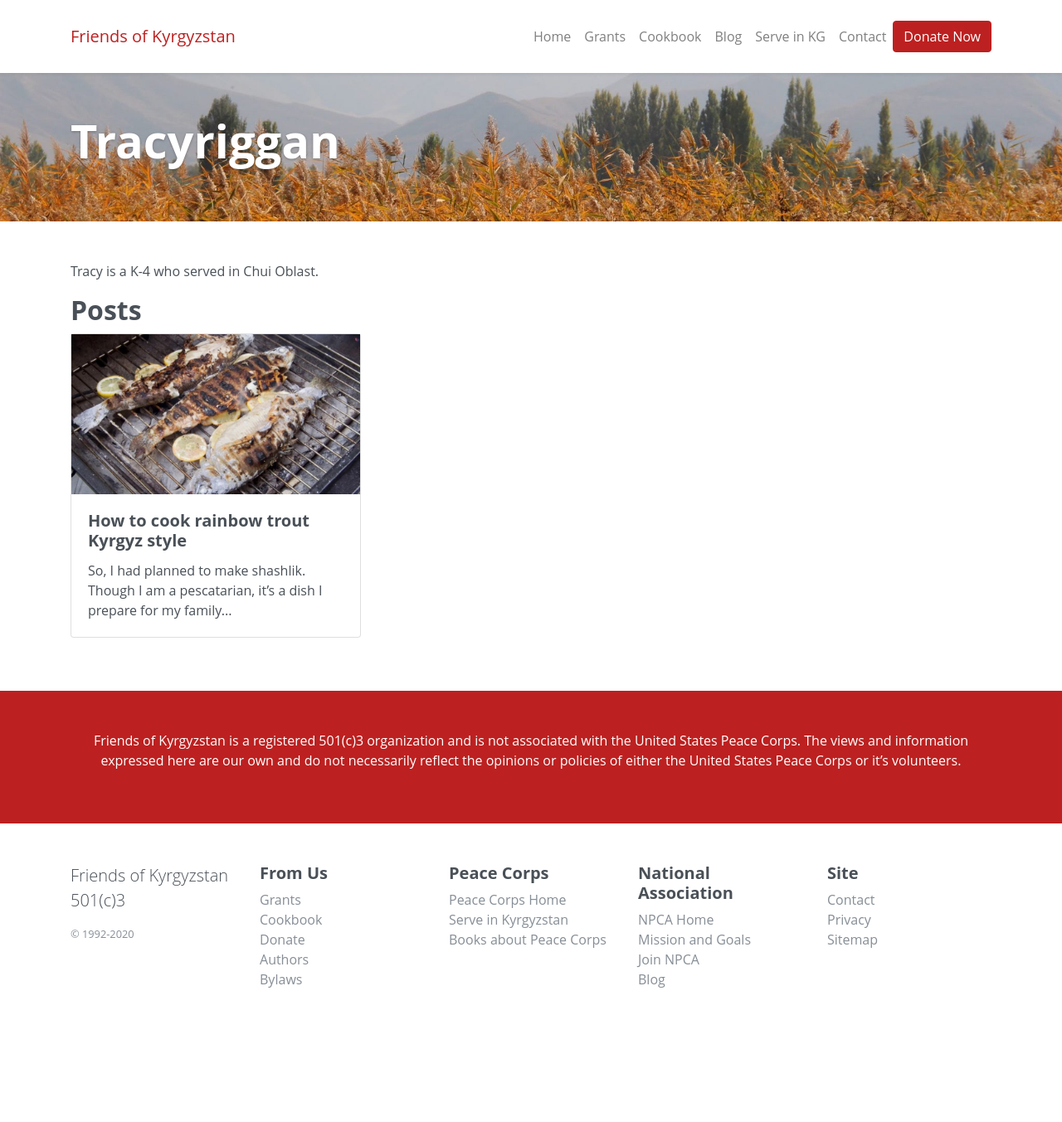
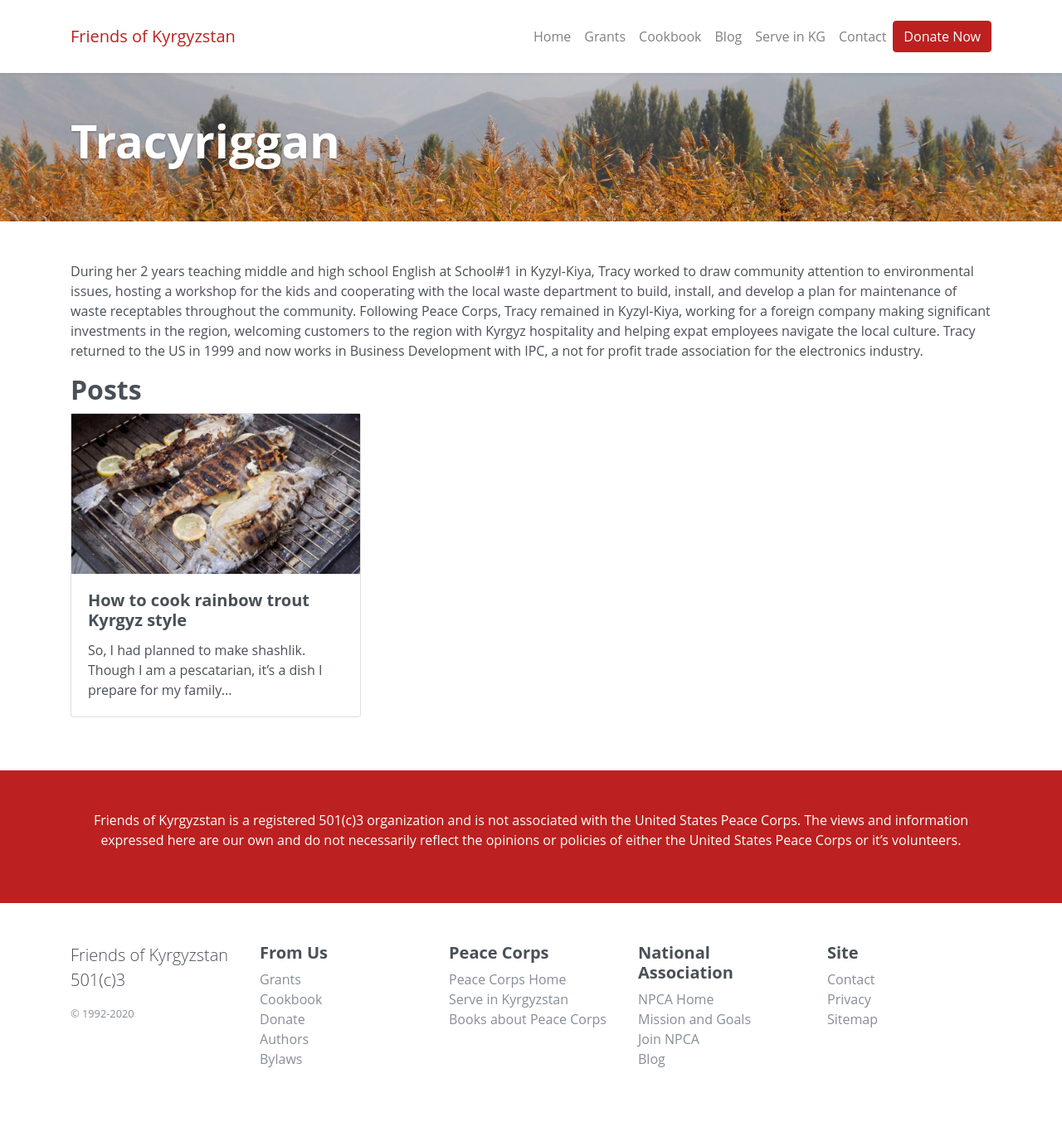
Before and after one commit to judsonlmoore/friendsofkyrgyzstan.org, a Jekyll site: the page built from _authors/tracyriggan.md, in a window 1280 px wide. Shown: the whole page at 83% size. Built offline with Jekyll 4.4.1, drawn with Linux system fonts in a browser that asks for light colours; nearby versions of some CDN libraries; comment, search, counter and statistics services are not loaded; before the commit the page ends 1257 px from its top, so only the background shows below that.

Commit message:
Update tracyriggan.md

```diff
--- a/_authors/tracyriggan.md
+++ b/_authors/tracyriggan.md
@@ -1,6 +1,12 @@
 ---
 short_name: tracyriggan
 name: Tracy Riggan
-position: RPCV K-4
+position: RPCV K-3
+service-years: 1995-1997
+assignment: English Education, School #1, Kyzyl-Kiya Kyrgyzstan
+avatar: /assets/images/avatars/tracyriggan.jpeg
+linkedin: https://www.linkedin.com/in/tracyriggan/
+instagram: https://www.instagram.com/riggantracy/
+facebook: https://www.facebook.com/tracy.l.riggan
 ---
-Tracy is a K-4 who served in Chui Oblast.
+During her 2 years teaching middle and high school English at School#1 in Kyzyl-Kiya, Tracy worked to draw community attention to environmental issues, hosting a workshop for the kids and cooperating with the local waste department to build, install, and develop a plan for maintenance of waste receptables throughout the community. Following Peace Corps, Tracy remained in Kyzyl-Kiya, working for a foreign company making significant investments in the region, welcoming customers to the region with Kyrgyz hospitality and helping expat employees navigate the local culture. Tracy returned to the US in 1999 and now works in Business Development with IPC, a not for profit trade association for the electronics industry.
```
